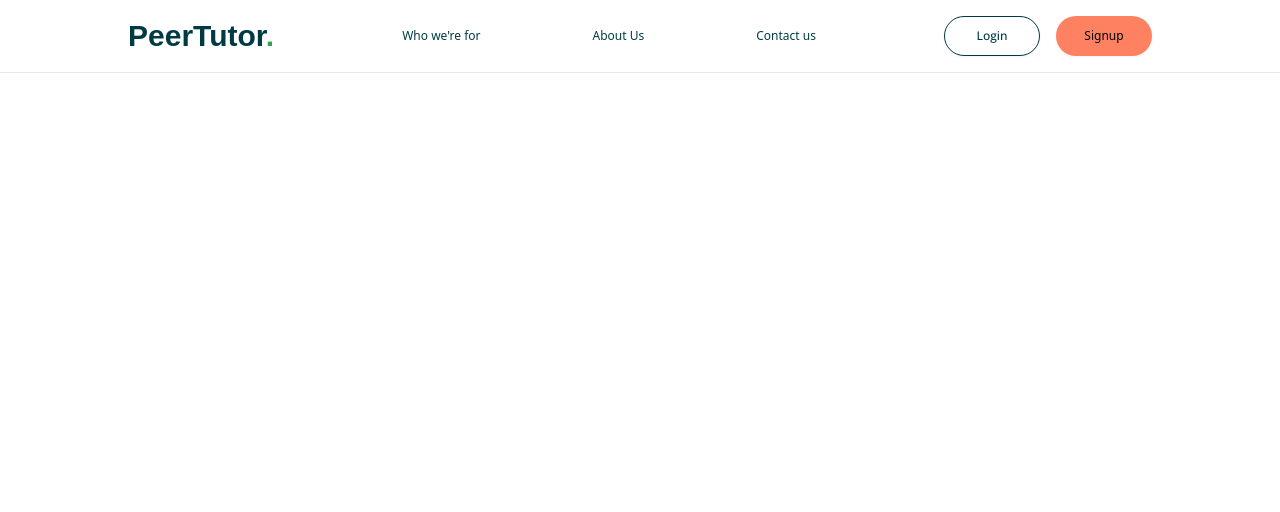
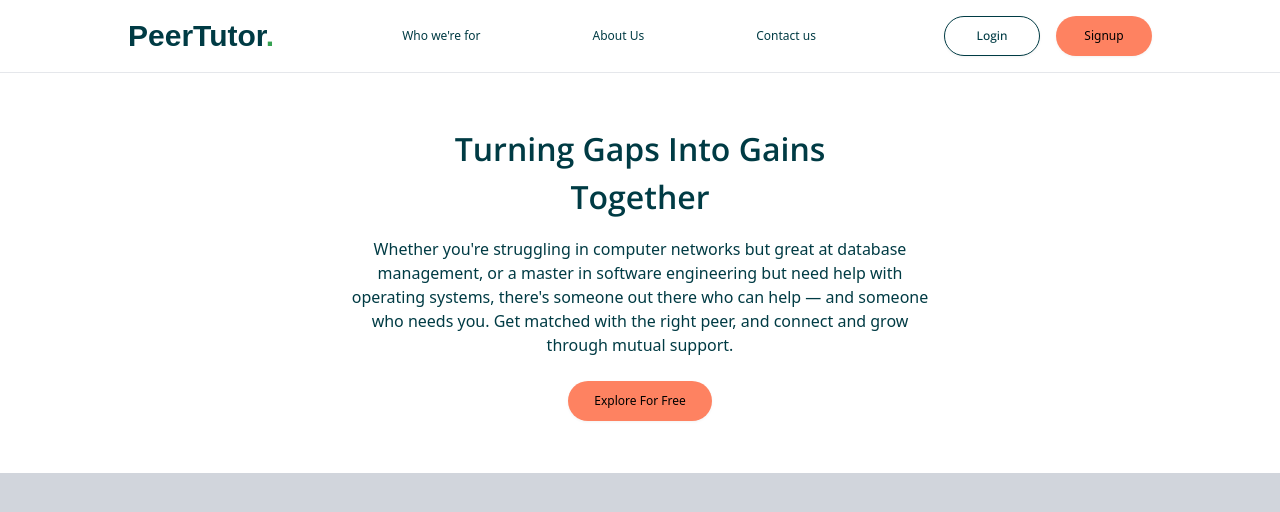
Before and after one commit to sanmaykant/PeerTutor, a React (Vite) app in the folder frontend/: page / in a window 1280 px wide. Shown: the top 512 px of the page. Built offline with nearby package versions, Linux system fonts and the light colour scheme; no server answers; a web font is replaced by a local one.

Commit message:
Home prototype done

```diff
--- a/frontend/src/pages/Home.jsx
+++ b/frontend/src/pages/Home.jsx
@@ -28,6 +28,20 @@ export default function Home() {
                 </div>
             </div>
         </header>
+
+        <main>
+            <div className="w-full h-[50vh] max-w-150 mx-auto text-center flex flex-col justify-center">
+                <span className="font-open-sans text-[32px] font-semibold text-generic-green">Turning Gaps Into Gains</span>
+                <span className="font-open-sans text-[32px] font-semibold mb-4 text-generic-green">Together</span>
+                <p className="mb-6 text-[16px] text-generic-green font-lato">
+                    Whether you're struggling in computer networks but great at database management, or a master in software engineering but need help with operating systems, there's someone out there who can help — and someone who needs you. Get matched with the right peer, and connect and grow through mutual support.
+                </p>
+                <Button className="w-36 mx-auto" variant="navPrimary" size="nav" onClick={() => navigate("/signup")}>
+                    Explore For Free
+                </Button>
+            </div>
+            <div className="h-[50vh] w-full bg-gray-300" />
+        </main>
         </>
     );
 }
```
